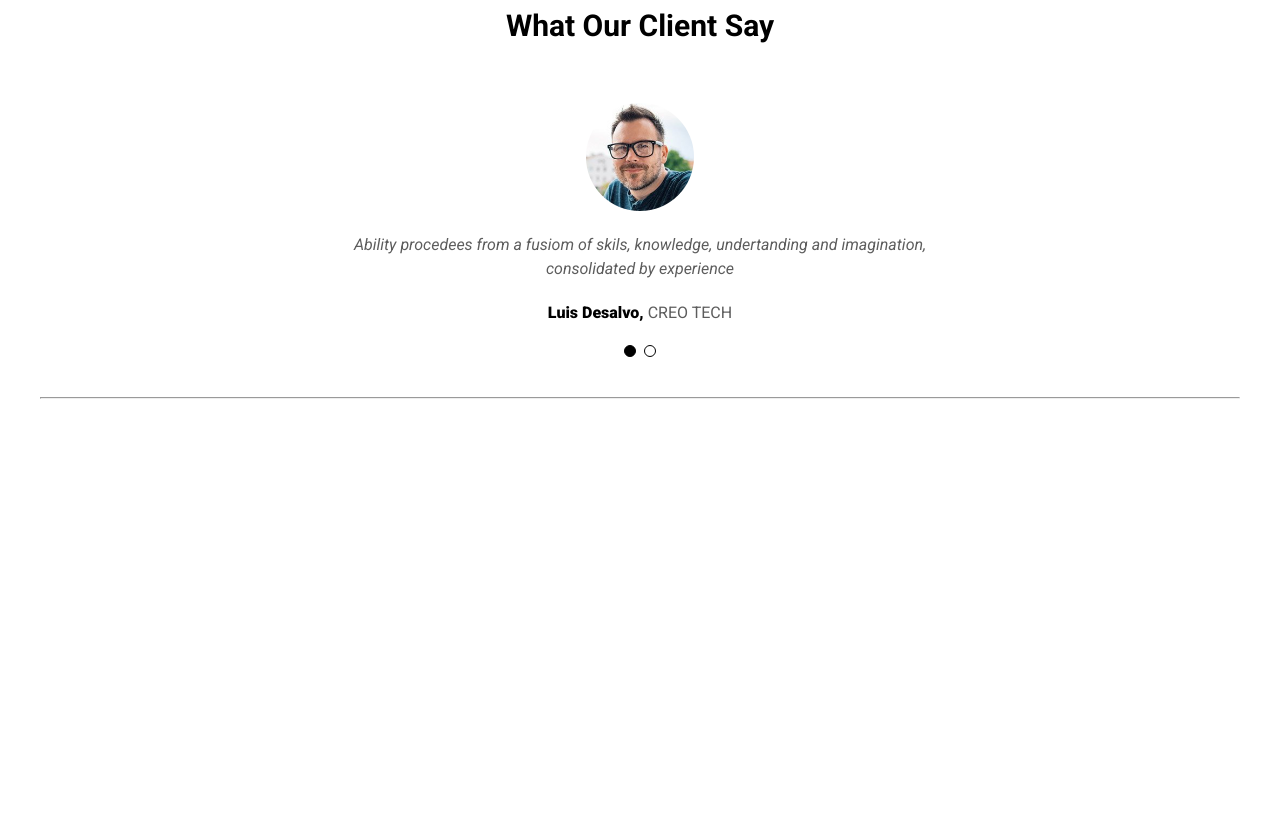
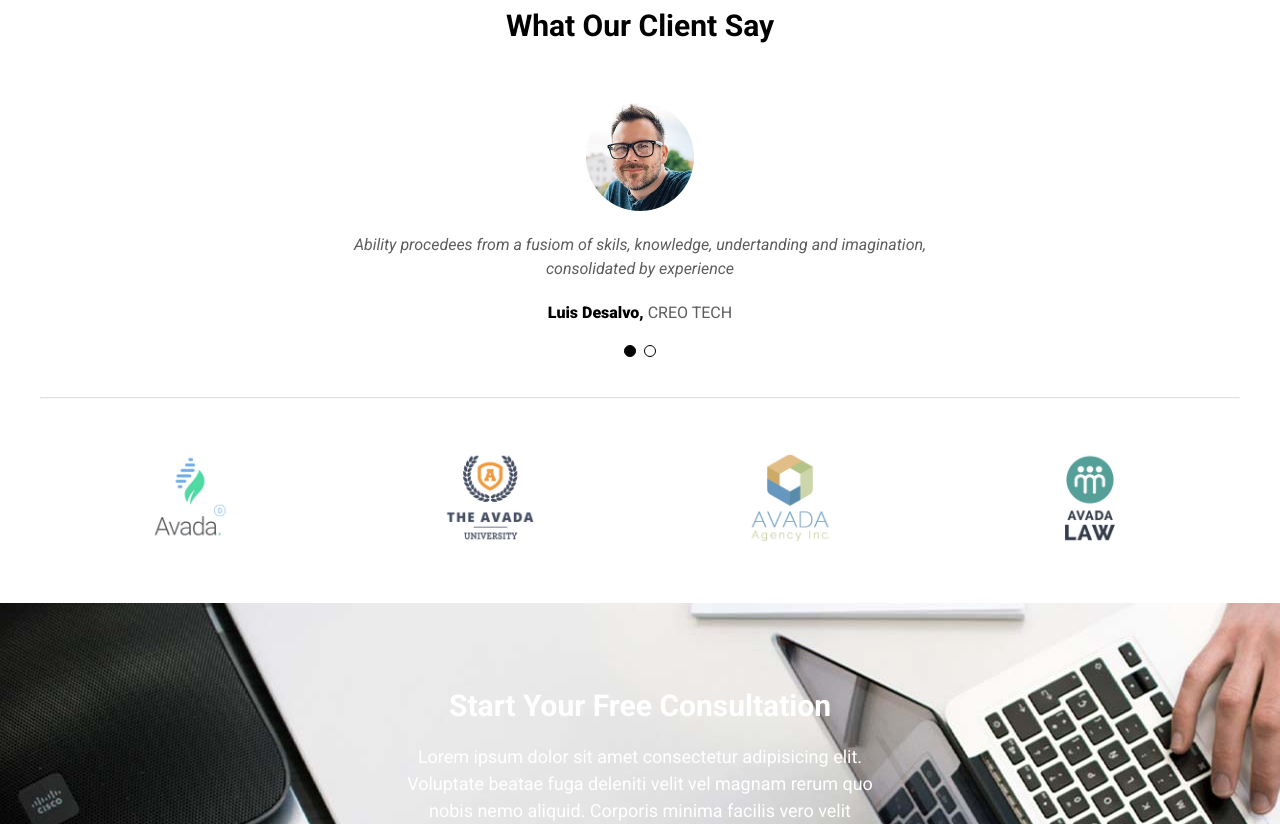
Before and after one commit to GabrieleCorti/proj-html-vuejs, a website: page index.html in a window 1280 px wide. Shown: the part 5283-6107 px from the top of the page. Before the commit the page ends 5682 px from the top, so only its background shows below. Drawn offline with nearby package versions, Linux system fonts and the light colour scheme.

Commit message:
aggiunti loghi partners

```diff
--- a/index.html
+++ b/index.html
@@ -227,6 +227,18 @@
                         <div class="circle"></div>
                     </div>
                     <hr>
+                    <div class="partner_logo">
+                        <!-- loghi generati visto i nomi delle immagini -->
+                        <div class="parter_logo__wrap" v-for="(item, index) in partners" :key="index">
+                            <img :src="'images/clients_partner_'+item.number+'-200x202.png'" alt="item.description">
+                        </div>
+                    </div>
+                </div>
+            </section>
+            <section class="section-7">
+                <div class="intro color_section">
+                    <h2>start your free consultation</h2>
+                    <p>Lorem ipsum dolor sit amet consectetur adipisicing elit. Voluptate beatae fuga deleniti velit vel magnam rerum quo nobis nemo aliquid. Corporis minima facilis vero velit</p>
                 </div>
             </section>
 
--- a/js/script.js
+++ b/js/script.js
@@ -58,6 +58,24 @@ const App = new Vue({
                 storage: "Unlimited",
                 users: "Unlimited Users"
             }
+        ],
+        partners: [
+            {
+                number: "5",
+                description: "nome del partner"
+            },
+            {
+                number: "6",
+                description: "nome del partner"
+            },
+            {
+                number: "1",
+                description: "nome del partner"
+            },
+            {
+                number: "2",
+                description: "nome del partner"
+            }
         ]
     },
     methods: {
--- a/src/partial/_carousel.scss
+++ b/src/partial/_carousel.scss
@@ -45,4 +45,20 @@
             }
         }
     }
+
+    hr {
+        opacity: 0.3;
+    }
+
+    .partner_logo {
+        display: flex;
+        justify-content: space-around;
+        padding: 50px 0;
+        .parter_logo__wrap {
+            width: 8%;
+            img {
+                width: 100%;
+            }
+        }
+    }
 }
--- a/src/partial/_common.scss
+++ b/src/partial/_common.scss
@@ -55,6 +55,10 @@ section {
 .section-3, .section-4, .section-5 {
     padding-bottom: 80px;
 }
+
+.section-7 {
+    background-image: url("../images/CTA-seo-1.jpg");
+}
 .gray {
     background-color: $backgroundGray;
 }
```
Also changed, not shown: dist/app.css.
